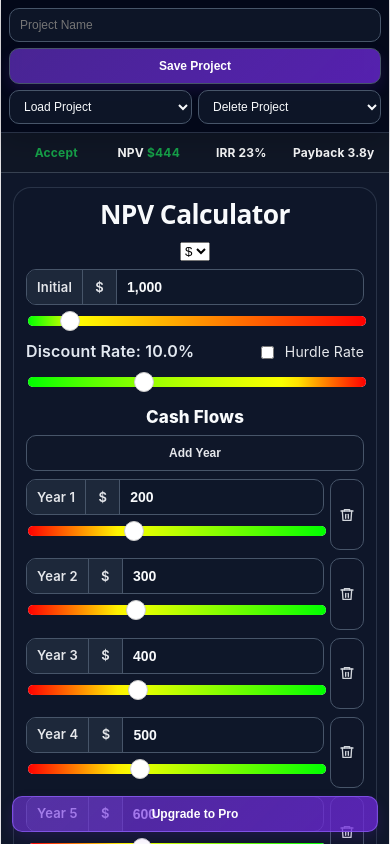
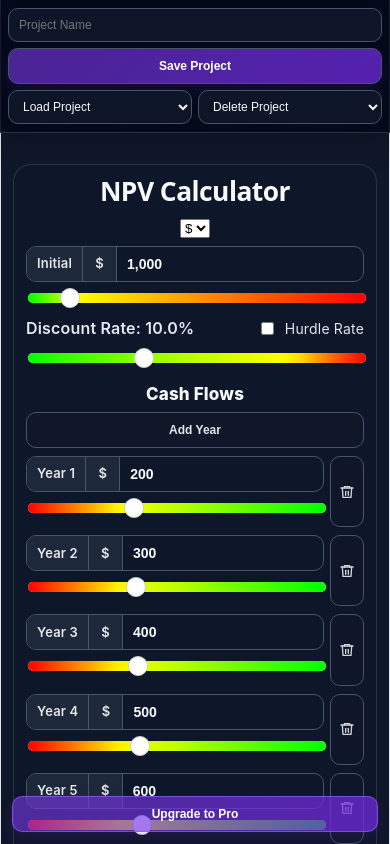
Before and after one commit to armstrma/npv-calculator, a React (Vite) app: page / in a window 390 px wide. Shown: the top 844 px of the page. Built offline with nearby package versions, Linux system fonts and the light colour scheme.

Commit message:
Use fixed headers for reliable scrolling

```diff
--- a/src/App.css
+++ b/src/App.css
@@ -104,8 +104,7 @@ input[type="range"]::-moz-range-thumb {
   font-size: 14px;
 }
 .project-toolbar {
-  position: -webkit-sticky;
-  position: sticky;
+  position: fixed;
   top: 0;
   left: 0;
   right: 0;
@@ -179,7 +178,7 @@ input[type="range"]::-moz-range-thumb {
   box-shadow: 0 0 0 3px rgba(139, 92, 246, 0.18);
 }
 .button-full { width: 100%; }
-.container { display: flex; gap: 12px; margin-top: 0; padding: 14px 12px 80px; overflow: visible; }
+.container { display: flex; gap: 12px; margin-top: 56px; padding: 14px 12px 80px; overflow: visible; }
 .left, .right { padding: 12px; }
 .left {
   background: rgba(15, 23, 42, 0.84);
@@ -554,12 +553,12 @@ th, td { border: 1px solid #334155; padding: 8px; text-align: left; }
   .product-page-hero,
   .container { grid-template-columns: 1fr; flex-direction: column; }
   .left, .right { width: 100% !important; }
+  .container { margin-top: 102px; }
   .metrics-dock { position: static; top: auto; margin-top: 10px; }
   .metrics-summary { grid-template-columns: repeat(2, minmax(0, 1fr)); }
   .mobile-metrics-header {
-    position: -webkit-sticky;
-    position: sticky;
-    top: 60px;
+    position: fixed;
+    top: 58px;
     z-index: 1100;
     display: grid;
     grid-template-columns: repeat(4, minmax(0, 1fr));
@@ -606,6 +605,10 @@ th, td { border: 1px solid #334155; padding: 8px; text-align: left; }
     right: 12px;
     bottom: 12px;
     width: auto;
+  }
+  .container { margin-top: 150px; }
+  .mobile-metrics-header {
+    top: 92px;
   }
 }
 
```
